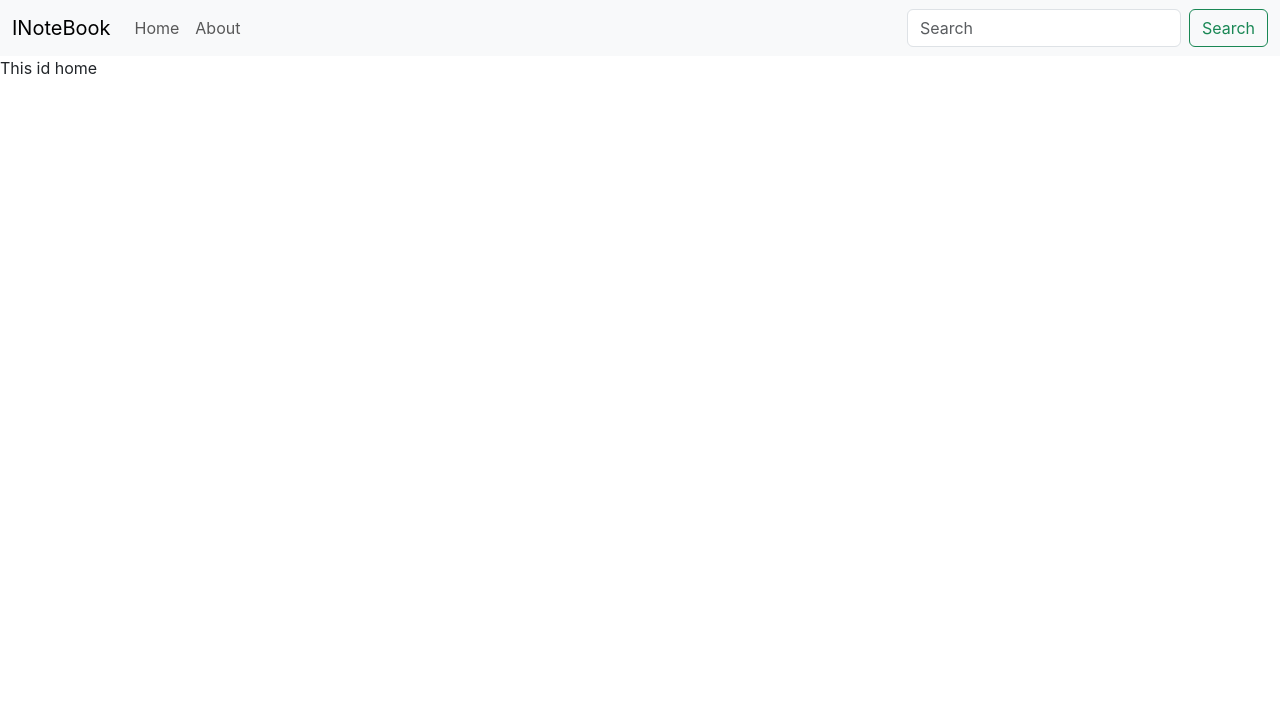
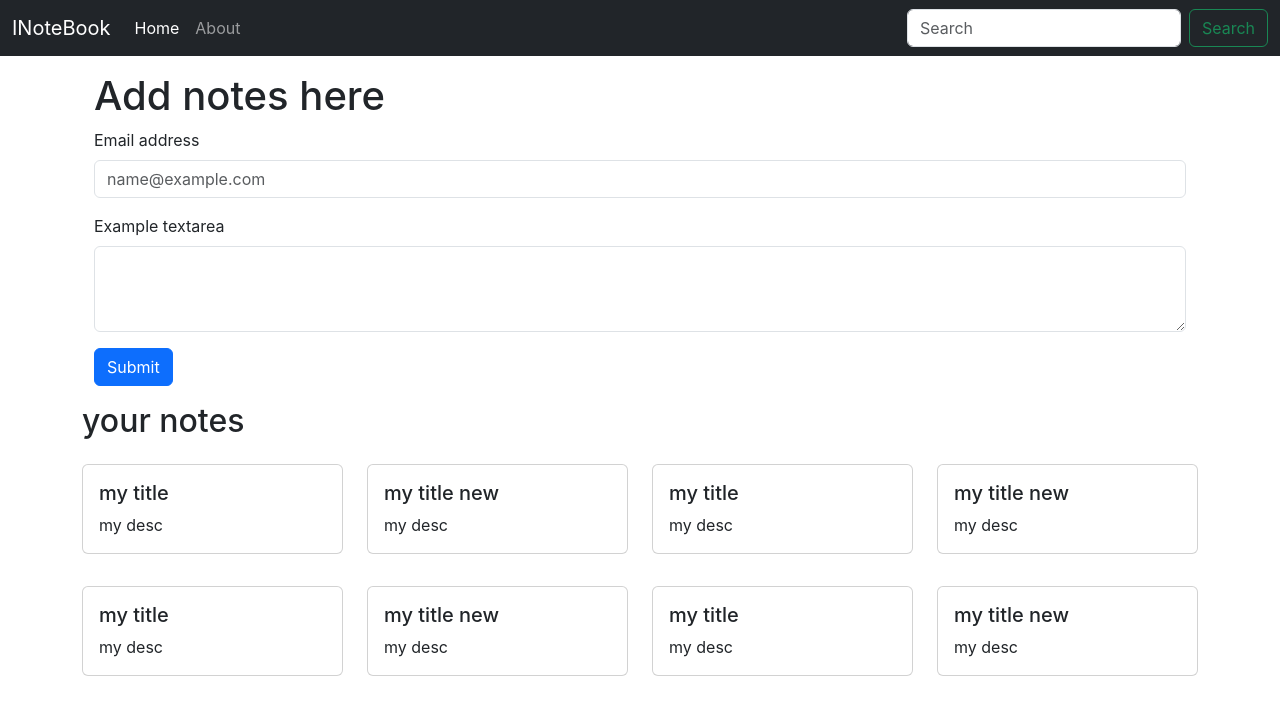
Before and after one commit to paramveer-srmscetr/NoteHaven, a React (Create React App) app: page / in a window 1280 px wide. Shown: the top 714 px of the page. Built offline with nearby package versions, Linux system fonts and the light colour scheme.

Commit message:
notesUpdated

```diff
--- a/src/App.js
+++ b/src/App.js
@@ -1,21 +1,24 @@
 import "./App.css";
-import { BrowserRouter as Router,Routes, Route } from "react-router-dom";
+import { BrowserRouter as Router, Routes, Route } from "react-router-dom";
 import Navbar from "./components/Navbar";
-import Home from "./components/Home"
+import Home from "./components/Home";
 import About from "./components/About";
+import NoteState from "./context/notes/NotesState";
 function App() {
   return (
     <>
-
+      <NoteState>
         <Router>
-    <Navbar/>
+            <Navbar />
+          <div className="container">
             <Routes>
               <Route path="/" element={<Home />} />
               <Route path="/about" element={<About />} />
               {/* Add other routes here */}
             </Routes>
-
+          </div>
         </Router>
+      </NoteState>
     </>
   );
 }
--- a/src/components/Home.js
+++ b/src/components/Home.js
@@ -1,8 +1,40 @@
-import React from 'react'
-
+import React from "react";
+import Notes from "./Notes";
 const Home = () => {
   return (
-    <div>This id home</div>
-  )
-}
+    <div>
+      <div className="container my-3">
+        <h1>Add notes here</h1>
+
+        <form action="action">
+          <div class="mb-3">
+            <label for="exampleFormControlInput1" class="form-label">
+              Email address
+            </label>
+            <input
+              type="email"
+              class="form-control"
+              id="exampleFormControlInput1"
+              placeholder="name@example.com"
+            />
+          </div>
+          <div class="mb-3">
+            <label for="exampleFormControlTextarea1" class="form-label">
+              Example textarea
+            </label>
+            <textarea
+              class="form-control"
+              id="exampleFormControlTextarea1"
+              rows="3"
+            ></textarea>
+          </div>
+          <button type="button" class="btn btn-primary">
+            Submit
+          </button>
+        </form>
+      </div>
+      <Notes />
+    </div>
+  );
+};
 export default Home;
--- a/src/components/Navbar.js
+++ b/src/components/Navbar.js
@@ -1,28 +1,33 @@
-import React from 'react'
-import { Link } from 'react-router-dom'
+import React,{useEffect } from 'react'
+import { Link ,useLocation} from 'react-router-dom'
 
 function Navbar() {
+  let location = useLocation();
+useEffect(() => {
+    // Google Analytics
+    console.log(location.pathname);
+  }, [location]);
   return (
-    <nav class="navbar navbar-expand-lg bg-body-tertiary">
-  <div class="container-fluid">
-    <Link class="navbar-brand" to="/">INoteBook</Link>
-    <button class="navbar-toggler" type="button" data-bs-toggle="collapse" data-bs-target="#navbarSupportedContent" aria-controls="navbarSupportedContent" aria-expanded="false" aria-label="Toggle navigation">
-      <span class="navbar-toggler-icon"></span>
+    <nav className="navbar navbar-expand-lg  navbar-dark bg-dark">
+  <div className="container-fluid">
+    <Link className="navbar-brand" to="/">INoteBook</Link>
+    <button className="navbar-toggler" type="button" data-bs-toggle="collapse" data-bs-target="#navbarSupportedContent" aria-controls="navbarSupportedContent" aria-expanded="false" aria-label="Toggle navigation">
+      <span className="navbar-toggler-icon"></span>
     </button>
-    <div class="collapse navbar-collapse" id="navbarSupportedContent">
-      <ul class="navbar-nav me-auto mb-2 mb-lg-0">
-        <li class="nav-item">
-        <Link class="nav-link" to="/">Home</Link>
+    <div className="collapse navbar-collapse" id="navbarSupportedContent">
+      <ul className="navbar-nav me-auto mb-2 mb-lg-0">
+        <li className="nav-item">
+        <Link className={`nav-link ${location.pathname==="/"? "active":""}`} to="/">Home</Link>
                </li>
-        <li class="nav-item">
-          <Link class="nav-link" to="/about">About</Link>
+        <li className="nav-item">
+          <Link className={`nav-link ${location.pathname==="/about"? "active":""}`} to="/about">About</Link>
         </li>
 
 
       </ul>
-      <form class="d-flex" role="search">
-        <input class="form-control me-2" type="search" placeholder="Search" aria-label="Search"/>
-        <button class="btn btn-outline-success" type="submit">Search</button>
+      <form className="d-flex" role="search">
+        <input className="form-control me-2" type="search" placeholder="Search" aria-label="Search"/>
+        <button className="btn btn-outline-success" type="submit">Search</button>
       </form>
     </div>
   </div>
--- /dev/null
+++ b/src/components/NoteItem.js
@@ -0,0 +1,18 @@
+import React from 'react'
+
+function NoteItem(props) {
+    const {note}=props;
+  return (
+    <div className='col-md-3'>
+       <div class="card my-3" >
+  <div class="card-body">
+    <h5 class="card-title">{note.title}</h5>
+    <p class="card-text">{note.description}</p>
+
+  </div>
+</div>
+    </div>
+  )
+}
+
+export default NoteItem
--- /dev/null
+++ b/src/components/Notes.js
@@ -0,0 +1,20 @@
+import React, { useContext } from 'react'
+import noteContext from '../context/notes/noteContext';
+import NoteItem from './NoteItem';
+
+function Notes() {
+    const context=useContext(noteContext)
+    const {notes,setNotes }=context;
+  return (
+    <div className="row my-3">
+
+    <h2>your notes</h2>
+{notes.map((note)=>{
+return  <NoteItem note={note} />
+
+})}
+</div>
+  )
+}
+
+export default Notes;
--- /dev/null
+++ b/src/context/notes/NotesState.js
@@ -0,0 +1,89 @@
+import React, { useState } from "react";
+import noteContext from "./noteContext";
+
+const NoteState = (props) => {
+
+  const notesInitally=[
+    {
+      "_id": "6661a695f0b1cf3685c6df1e",
+      "user": "665db52171766631b580e46b",
+      "title": "my title",
+      "description": "my desc",
+      "tag": "personal",
+      "date": "2024-06-06T12:07:49.959Z",
+      "__v": 0
+    },
+    {
+      "_id": "6661ac651fc1cc3f5607dce3",
+      "user": "665db52171766631b580e46b",
+      "title": "my title new",
+      "description": "my desc",
+      "tag": "personal",
+      "date": "2024-06-06T12:32:37.339Z",
+      "__v": 0
+    },
+    {
+      "_id": "6661a695f0b1cf3685c6df1e",
+      "user": "665db52171766631b580e46b",
+      "title": "my title",
+      "description": "my desc",
+      "tag": "personal",
+      "date": "2024-06-06T12:07:49.959Z",
+      "__v": 0
+    },
+    {
+      "_id": "6661ac651fc1cc3f5607dce3",
+      "user": "665db52171766631b580e46b",
+      "title": "my title new",
+      "description": "my desc",
+      "tag": "personal",
+      "date": "2024-06-06T12:32:37.339Z",
+      "__v": 0
+    },
+    {
+      "_id": "6661a695f0b1cf3685c6df1e",
+      "user": "665db52171766631b580e46b",
+      "title": "my title",
+      "description": "my desc",
+      "tag": "personal",
+      "date": "2024-06-06T12:07:49.959Z",
+      "__v": 0
+    },
+    {
+      "_id": "6661ac651fc1cc3f5607dce3",
+      "user": "665db52171766631b580e46b",
+      "title": "my title new",
+      "description": "my desc",
+      "tag": "personal",
+      "date": "2024-06-06T12:32:37.339Z",
+      "__v": 0
+    },
+    {
+      "_id": "6661a695f0b1cf3685c6df1e",
+      "user": "665db52171766631b580e46b",
+      "title": "my title",
+      "description": "my desc",
+      "tag": "personal",
+      "date": "2024-06-06T12:07:49.959Z",
+      "__v": 0
+    },
+    {
+      "_id": "6661ac651fc1cc3f5607dce3",
+      "user": "665db52171766631b580e46b",
+      "title": "my title new",
+      "description": "my desc",
+      "tag": "personal",
+      "date": "2024-06-06T12:32:37.339Z",
+      "__v": 0
+    }
+  ]
+
+ const [notes,setNotes]=useState(notesInitally)
+    return (
+  <noteContext.Provider value={{notes,setNotes}}>
+    {props.children}
+    </noteContext.Provider>
+)
+};
+
+export default NoteState;
--- /dev/null
+++ b/src/context/notes/noteContext.js
@@ -0,0 +1,7 @@
+import { createContext } from "react";
+
+const noteContext= createContext();
+
+
+
+export default noteContext;
```
Also changed, not shown: src/components/About.js (+6 -2 lines). Lines whose indentation alone changed are shown as unchanged.
